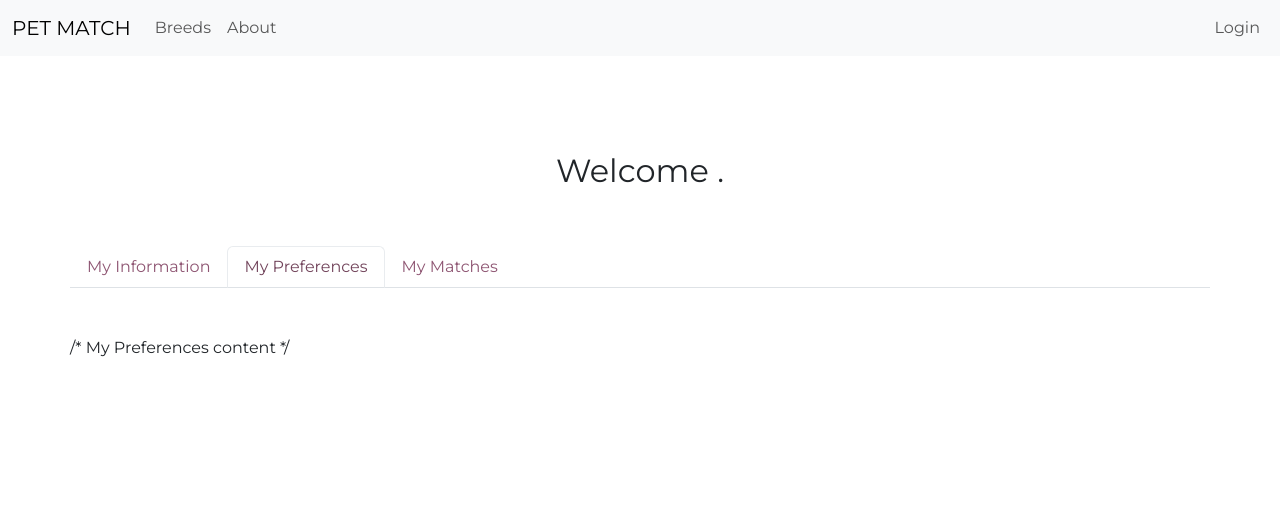
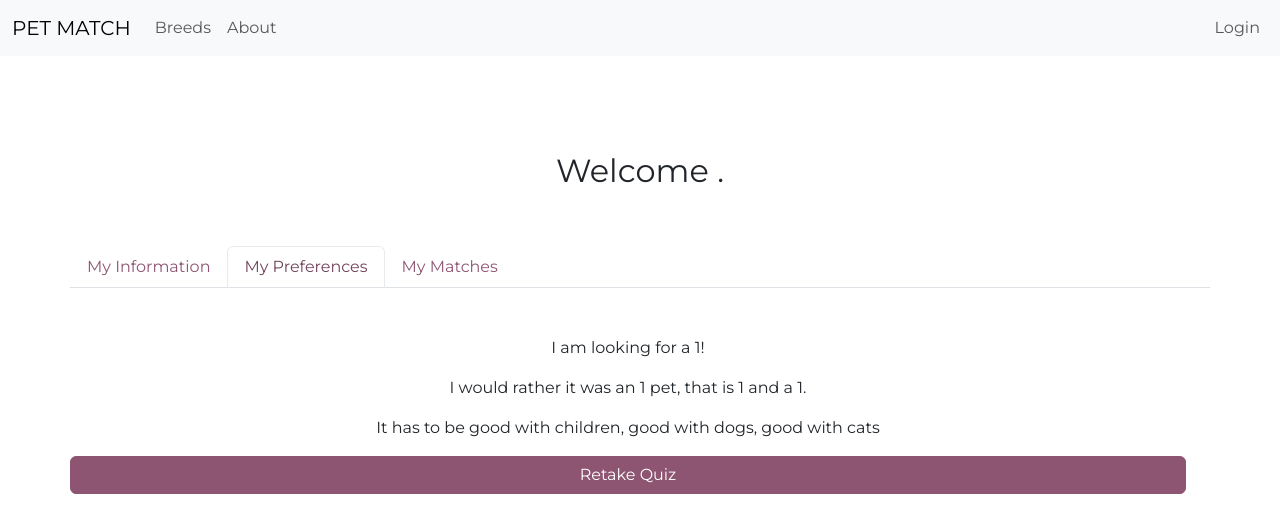
Before and after one commit to anacAraujo/PetMatch, a React (Create React App) app: page /profile/1/1/1/1/1/1/1 in a window 1280 px wide. Both pictures are taken after a click on the button "My Preferences". Shown: the top 532 px of the page. Built offline with nearby package versions, Linux system fonts and the light colour scheme; no server answers.

Commit message:
Add My Preferences

```diff
--- a/src/pages/Profile.js
+++ b/src/pages/Profile.js
@@ -56,7 +56,20 @@ export default function Profile() {
           </Col>
         )}
 
-        {selectedTab === 'My Preferences' && <Row>/* My Preferences content */</Row>}
+        {selectedTab === 'My Preferences' && (
+          <Row>
+            <p>I am looking for a {type}! </p>
+            <p>
+              I would rather it was an {age} pet, that is {size} and a {gender}.
+            </p>
+            <p>
+              It has to be {good_with_children ? 'good with children, ' : ''} {good_with_dogs ? 'good with dogs, ' : ''}{' '}
+              {good_with_cats ? 'good with cats' : ''}
+            </p>
+
+            <Button href="/quiz">Retake Quiz</Button>
+          </Row>
+        )}
 
         {selectedTab === 'My Matches' && (
           <Row>
```
